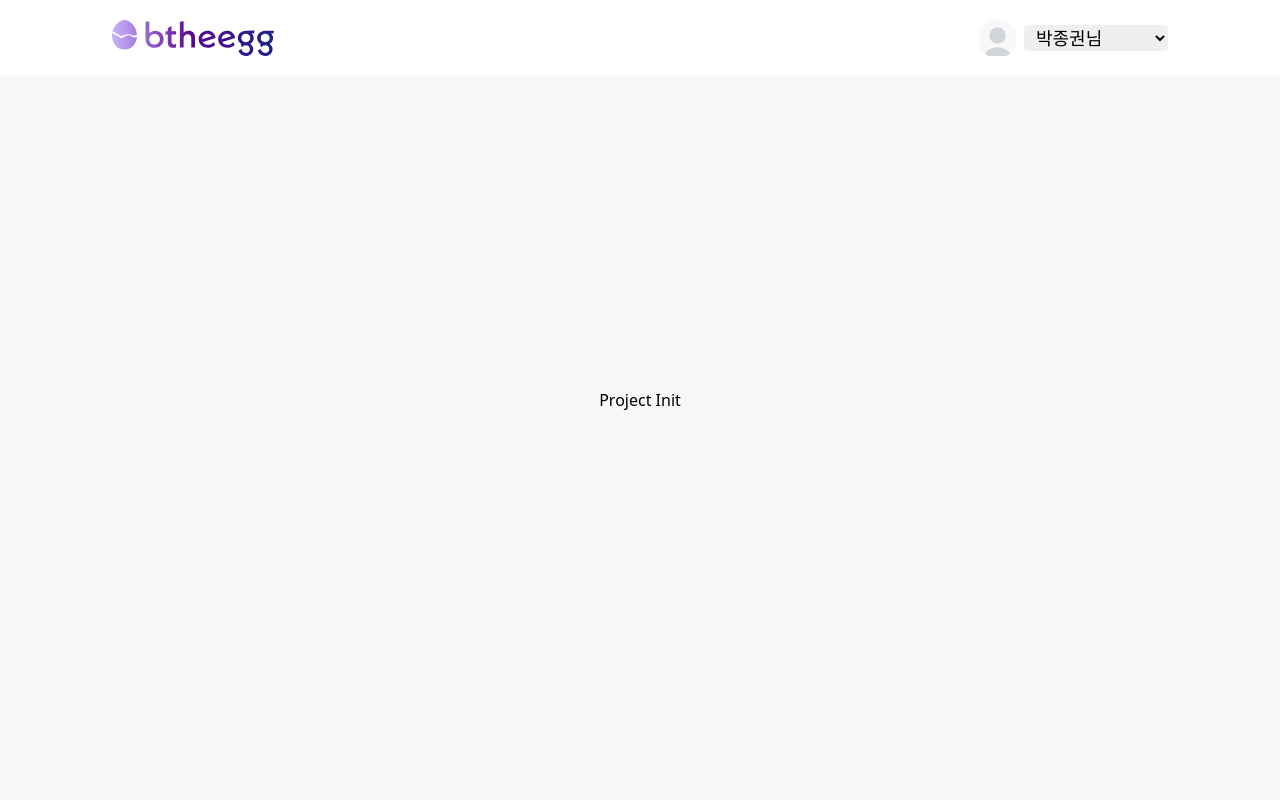
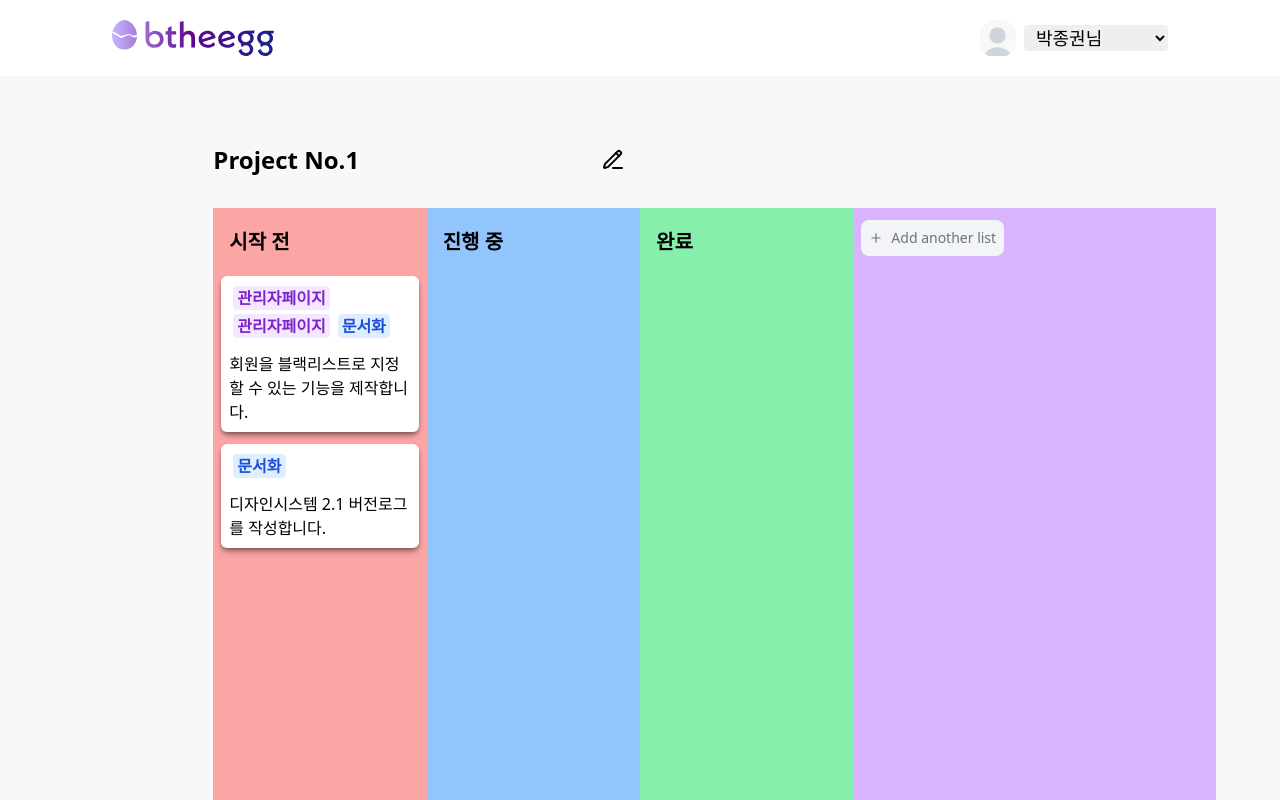
Before and after one commit to Programmer-JK/kanBoard, a React (Vite) app: page / in a window 1280 px wide. Shown: the top 800 px of the page. Built offline with nearby package versions, Linux system fonts and the light colour scheme.

Commit message:
[publish] 대시보드 퍼블리싱

```diff
--- a/package.json
+++ b/package.json
@@ -10,6 +10,7 @@
     "preview": "vite preview"
   },
   "dependencies": {
+    "lucide-react": "^0.474.0",
     "react": "^18.3.1",
     "react-dom": "^18.3.1"
   },
--- a/src/App.tsx
+++ b/src/App.tsx
@@ -1,13 +1,17 @@
 import Header from "@/component/header/header";
+import Board from "./component/board/board";
 
 function App() {
   return (
-    <>
-      <Header></Header>
-      <div className="min-h-screen w-full flex justify-center items-center">
-        Project Init
+    <div className="min-h-screen flex flex-col">
+      <Header />
+      <div className="flex-1 w-full grid md:grid-cols-6">
+        <div className="md:col-span-1"></div>
+        <div className="md:col-span-5">
+          <Board />
+        </div>
       </div>
-    </>
+    </div>
   );
 }
 
--- a/src/assets/global.css
+++ b/src/assets/global.css
@@ -3,26 +3,6 @@
 @tailwind utilities;
 
 #root {
-  height: 100vh;
   width: 100%;
   background-color: #f8f8f8;
 }
-
-button {
-  border-radius: 8px;
-  border: 1px solid transparent;
-  padding: 0.6em 1.2em;
-  font-size: 1em;
-  font-weight: 500;
-  font-family: inherit;
-  background-color: #1a1a1a;
-  cursor: pointer;
-  transition: border-color 0.25s;
-}
-button:hover {
-  border-color: #646cff;
-}
-button:focus,
-button:focus-visible {
-  outline: 4px auto -webkit-focus-ring-color;
-}
--- /dev/null
+++ b/src/component/add_card/add_card.tsx
@@ -0,0 +1,21 @@
+import { Plus } from "lucide-react";
+
+const AddCard = () => {
+  const handleClickEvent = () => {
+    console.log("click");
+  };
+
+  return (
+    <button
+      className="flex flex-col break-words justify-center items-center w-full h-32 gap-2 my-1 p-2 bg-white rounded-md shadow-md shadow-black/40"
+      onClick={handleClickEvent}
+    >
+      지금 바로 추가해보세요.
+      <span className="bg-gray-200 w-12 h-8 rounded-2xl font-bold flex items-center justify-center">
+        <Plus size={14} />
+      </span>
+    </button>
+  );
+};
+
+export default AddCard;
--- /dev/null
+++ b/src/component/board/board.tsx
@@ -0,0 +1,101 @@
+import { PencilLine, Plus } from "lucide-react";
+import AddCard from "../add_card/add_card";
+import Card from "../card/card";
+import { useEffect, useRef, useState } from "react";
+
+const Board = () => {
+  const openCreateColumnHandler = () => {
+    console.log("openCreateColumnHandler");
+  };
+  const demoTodoList = [
+    {
+      tag: [
+        {
+          color: "purple",
+          text: "관리자페이지",
+        },
+        {
+          color: "purple",
+          text: "관리자페이지",
+        },
+        {
+          color: "blue",
+          text: "문서화",
+        },
+      ],
+      contents: "회원을 블랙리스트로 지정할 수 있는 기능을 제작합니다.",
+    },
+    {
+      tag: [
+        {
+          color: "blue",
+          text: "문서화",
+        },
+      ],
+      contents: "디자인시스템 2.1 버전로그를 작성합니다.",
+    },
+  ];
+  const [availableChange, setAvailableChange] = useState(false);
+  const [projectTitle, setProjectTitle] = useState("Project No.1");
+  const inputRef = useRef(null);
+
+  const changeProjectTitleHandler = (e) => {
+    setProjectTitle(e.target.value);
+  };
+
+  useEffect(() => {
+    if (availableChange) {
+      inputRef!.current.focus();
+    }
+  }, [availableChange]);
+
+  return (
+    <div className="h-full pt-36">
+      <div className="flex flex-row text-2xl font-bold gap-5 items-center">
+        <input
+          className="bg-[#f8f8f8] outline-none"
+          ref={inputRef}
+          value={projectTitle}
+          onChange={changeProjectTitleHandler}
+          disabled={!availableChange}
+          onBlur={() => setAvailableChange(false)}
+        ></input>
+        <button onClick={() => setAvailableChange(true)}>
+          <PencilLine />
+        </button>
+      </div>
+      <div className="grid grid-cols-5 h-screen pt-8">
+        <div className="col-span-1 bg-red-300 p-2">
+          <div className="w-full my-1 p-2 text-xl font-bold">시작 전</div>
+          {demoTodoList.length !== 0 ? (
+            demoTodoList.map((item, idx) => (
+              <Card
+                key={idx.toString()}
+                tag={item.tag}
+                contents={item.contents}
+              ></Card>
+            ))
+          ) : (
+            <AddCard />
+          )}
+        </div>
+        <div className="col-span-1 bg-blue-300 p-2">
+          <div className="w-full my-1 p-2 text-xl font-bold">진행 중</div>
+        </div>
+        <div className="col-span-1 bg-green-300 p-2">
+          <div className="w-full my-1 p-2 text-xl font-bold">완료</div>
+        </div>
+        <div className="flex flex-col col-span-2 bg-purple-300 p-2 mr-16">
+          <button
+            className="w-fit my-1 p-2 flex flex-row justify-center items-center gap-2 bg-gray-100 text-gray-500 rounded-lg font-medium text-sm hover:bg-gray-200 hover:outline-gray-400"
+            onClick={openCreateColumnHandler}
+          >
+            <Plus size={14} /> Add another list
+          </button>
+        </div>
+      </div>
+    </div>
+  );
+};
+
+export default Board;
--- /dev/null
+++ b/src/component/card/card.tsx
@@ -0,0 +1,24 @@
+import { CardProps, getTagColorClass } from "@/type/common";
+
+const Card = ({ tag, contents }: CardProps) => {
+  return (
+    <div className="w-full my-3 p-2 bg-white rounded-md shadow-md shadow-black/40">
+      <div className="flex flex-wrap whitespace-nowrap">
+        {tag &&
+          tag.map((item, idx) => (
+            <span
+              key={idx}
+              className={`w-fit my-0.5 mx-1 rounded px-1 font-bold ${getTagColorClass(
+                item.color
+              )}`}
+            >
+              {item.text}
+            </span>
+          ))}
+      </div>
+      <div className="mt-3">{contents}</div>
+    </div>
+  );
+};
+
+export default Card;
--- /dev/null
+++ b/src/type/common.ts
@@ -0,0 +1,24 @@
+export interface TagTypes {
+  color: string;
+  text: string;
+}
+
+export const getTagColorClass = (color: string) => {
+  const colorMap: { [key: string]: string } = {
+    red: "bg-red-300/30 text-red-700",
+    orange: "bg-orange-300/30 text-orange-700",
+    yellow: "bg-yellow-300/30 text-yellow-700",
+    blue: "bg-blue-300/30 text-blue-700",
+    green: "bg-green-300/30 text-green-700",
+    purple: "bg-purple-300/30 text-purple-700",
+    gray: "bg-gray-300/30 text-gray-700",
+    pink: "bg-pink-300/30 text-pink-700",
+  };
+  return colorMap[color] || "bg-gray-300/30 text-gray-700";
+};
+
+export interface CardProps {
+  key: string;
+  tag: Array<TagTypes>;
+  contents: string;
+}
```
Also changed, not shown: 1 other file (tests, documents, lock files or other folders).
